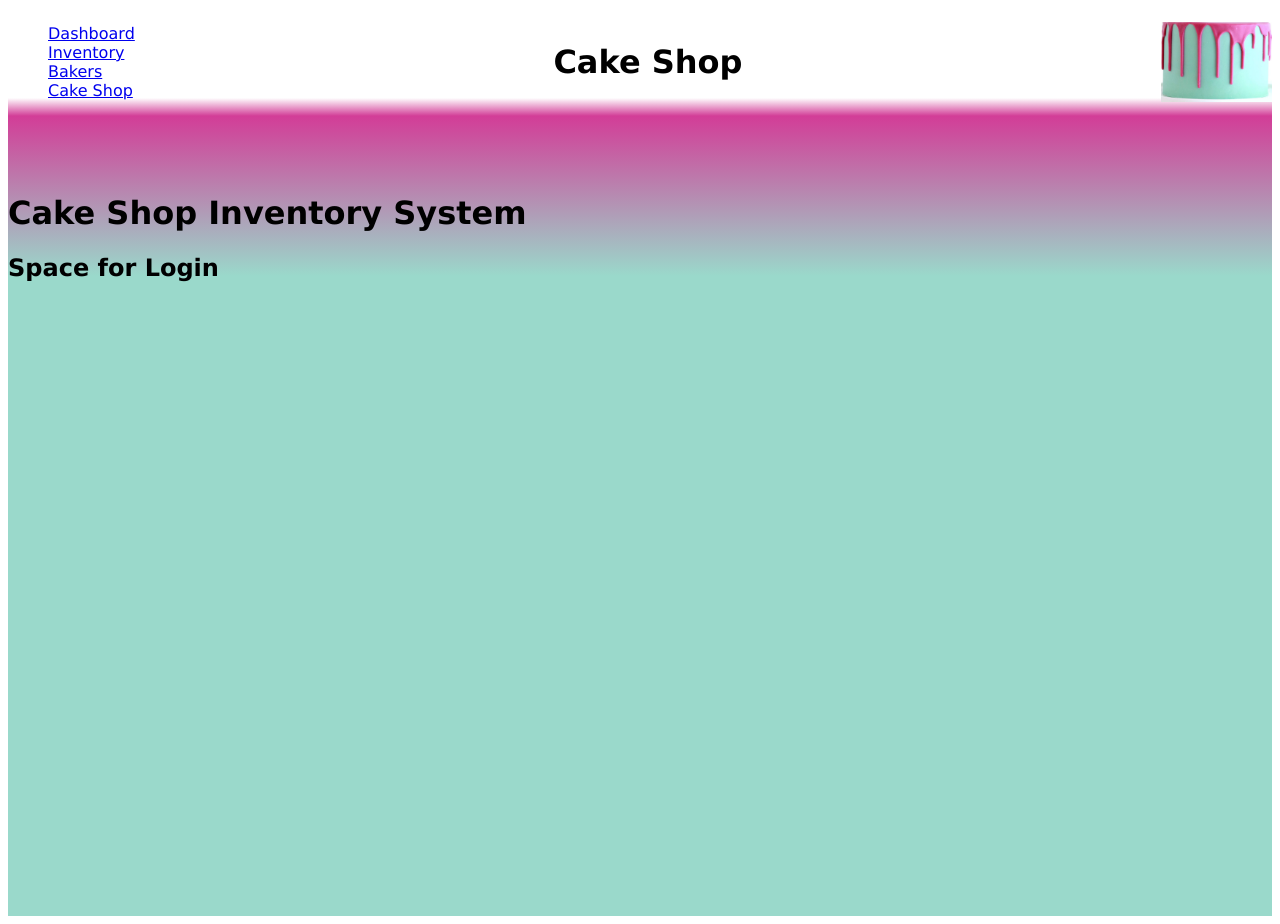
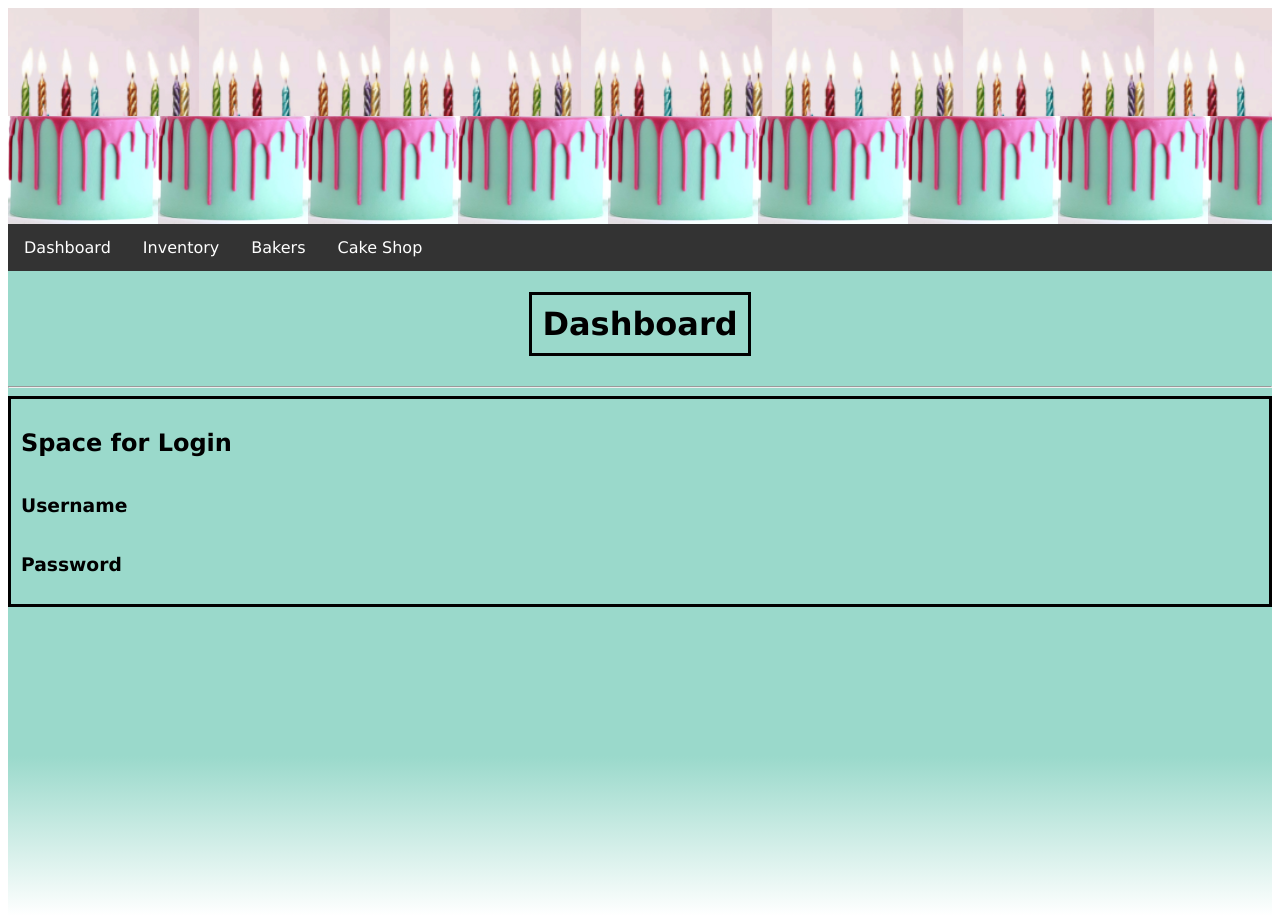
Before and after one commit to sjohns2020/let_them_eat_cake, a Flask app: page / in a window 1280 px wide. Run offline with Flask 2, Linux system fonts and the light colour scheme; data that the repository does not hold is empty.

Commit message:
Cakes done

```diff
--- a/console.py
+++ b/console.py
@@ -16,10 +16,12 @@ baker_repository.save(baker_2)
 
 baker_repository.select_all()
 
-cake_1 = Cake("Victoria Sponge", 10, 11, 23, baker_1, "Birthday Cake", True, 4, 6)
+cake_1 = Cake("Victoria Sponge", 10, 11, 23, baker_1, "Birthday Cake", True, 4, 4)
 cake_repository.save(cake_1)
 cake_2 = Cake("Chocolate Egg Cake", 5, 12, 22, baker_2, "Easter Cake", False, 10, 13)
 cake_repository.save(cake_2)
+cake_3 = Cake("Funfetti", 0, 20, 30, baker_1, "Easter Cake", True, 8, 4)
+cake_repository.save(cake_3)
 
 
 pdb.set_trace()
--- a/controllers/cakes_controller.py
+++ b/controllers/cakes_controller.py
@@ -15,10 +15,7 @@ def landing():
 @cakes_blueprint.route("/dashboard")
 def dashboard():
     cakes = cake_repository.select_all()
-    low_stock_cakes = []
-    for cake in cakes:
-        if cake.qty_on_hand < cake.par_level:
-            low_stock_cakes.append(cake)
+    low_stock_cakes = cake_repository.select_all_low_stock()
     return render_template("dashboard/index.html", all_cakes = cakes, low_stock_cakes = low_stock_cakes)
 
 
--- a/db/inventory_manager.sql
+++ b/db/inventory_manager.sql
@@ -1,4 +1,4 @@
-DROP TABLE IF EXISTS inventory;
+-- DROP TABLE IF EXISTS inventory;
 DROP TABLE IF EXISTS cakes;
 DROP TABLE IF EXISTS bakers;
 
@@ -14,8 +14,8 @@ CREATE TABLE cakes (
   id SERIAL PRIMARY KEY,
   full_name VARCHAR(255),
   qty_on_hand INT,
-  manufacture_cost FLOAT,
-  selling_price FLOAT,
+  manufacture_cost INT,
+  selling_price INT,
   baker_id INT NOT NULL REFERENCES bakers(id) ON DELETE CASCADE,
   category VARCHAR(255),
   vegetarian BOOLEAN,
--- a/repositories/cake_repository.py
+++ b/repositories/cake_repository.py
@@ -8,7 +8,7 @@ import repositories.baker_repository as baker_repository
 
 def save(cake):
     sql = "INSERT INTO cakes (full_name , qty_on_hand, manufacture_cost, selling_price, baker_id, category, vegetarian, daily_sales_forecast, par_level) VALUES (%s, %s, %s, %s, %s, %s, %s, %s, %s) RETURNING *"
-    values = [cake.full_name, cake.qty_on_hand, cake.manufacture_cost, cake.manufacture_cost, cake.baker.id, cake.category, cake.vegetarian, cake.daily_sales_forecast, cake.par_level]
+    values = [cake.full_name, cake.qty_on_hand, cake.manufacture_cost, cake.selling_price, cake.baker.id, cake.category, cake.vegetarian, cake.daily_sales_forecast, cake.par_level]
     results = run_sql(sql, values)
     id = results[0]['id']
     cake.id = id
@@ -19,6 +19,18 @@ def select_all():
     cakes = []
 
     sql = "SELECT * FROM cakes"
+    results = run_sql(sql)
+
+    for row in results:
+        baker = baker_repository.select(row['baker_id'])
+        cake = Cake (row['full_name'], row['qty_on_hand'], row['manufacture_cost'], row['manufacture_cost'], baker, row['category'], row['vegetarian'], row['daily_sales_forecast'], row['par_level'], row['id'] )
+        cakes.append(cake)
+    return cakes
+
+def select_all_low_stock():
+    cakes = []
+
+    sql = "select * from cakes where qty_on_hand < par_level"
     results = run_sql(sql)
 
     for row in results:
@@ -55,5 +67,4 @@ def delete(id):
 def update(cake):
     sql = "UPDATE cakes SET(full_name , qty_on_hand, manufacture_cost, selling_price, baker_id, category, vegetarian, daily_sales_forecast, par_level) = (%s, %s, %s, %s, %s, %s, %s, %s, %s) WHERE id = %s"
     values =  [cake.full_name, cake.qty_on_hand, cake.manufacture_cost, cake.selling_price, cake.baker.id, cake.category, cake.vegetarian, cake.daily_sales_forecast, cake.par_level, cake.id]
-    print(values)
     run_sql(sql, values)
--- a/static/css/style.css
+++ b/static/css/style.css
@@ -6,9 +6,42 @@ body header {
     display: flex;
     justify-content: space-between;
     align-items: center;
-    height: fit-content;
-    background-image: linear-gradient(white,white, white,  white, white,  white, rgba(205, 38, 139, 0.895));
+    height: 108px;
+    background-image: url("../images/heading_candles.png");
+    background-repeat: repeat;
+    background-size: contain;
 }
+
+#cakes-cakes {
+    background-image: url("../images/background1.png");
+    background-repeat: repeat;
+    background-size:contain;
+    height: 108px;
+}
+
+#nav-ul {
+    list-style-type: none;
+    margin: 0;
+    padding: 0;
+    overflow: hidden;
+    background-color: #333;
+}
+#nav-ul li {
+    float: left;
+}
+
+#nav-ul li a {
+    display: block;
+    color: white;
+    text-align: center;
+    padding: 14px 16px;
+    text-decoration: none;
+}
+#nav-ul li a:hover {
+    background-color: #111;
+}
+
+
 
 body header ul{
     list-style: none;
@@ -22,7 +55,7 @@ body header img {
 
 body main {
     background-image: url('images/background1.png');
-    background-image: linear-gradient(rgba(205, 38, 139, 0.895), rgb(154, 217, 203),  rgb(154, 217, 203),  rgb(154, 217, 203),  rgb(154, 217, 203),  rgb(154, 217, 203));
+    background-image: linear-gradient( rgb(154, 217, 203),  rgb(154, 217, 203),  rgb(154, 217, 203),  rgb(154, 217, 203),  rgb(154, 217, 203), white);
     height: 50em;
 }
 
@@ -33,10 +66,32 @@ body main {
 .table{
     border-collapse: collapse;
     width: 100%;
+    table-layout: auto;
 }
 
 #dashboard-table {
     width: 30%;
+}
+
+.page-title-div{
+    display: flex;
+    justify-content: center;
+    align-items: baseline;
+}
+.title-div {
+    display: flex;
+}
+.page-title {
+    border-style: solid;
+    padding: 10px;
+}
+.dashboard-login{
+    display: flex;
+    flex-direction: column;
+    justify-content: center;
+    align-items: baseline;
+    border-style: solid;
+    padding: 10px;
 }
 
 .table td, .table th{
@@ -46,7 +101,7 @@ body main {
 }
 
 .table tr:nth-child(even){background-color: #f2f2f2;}
-.table tr:nth-child(odd){background-color: #c9e6c7;}
+.table tr:nth-child(odd){background-color: rgb(255, 223, 228);}
 .table tr:hover {background-color: #fff;}
 
 
@@ -54,7 +109,7 @@ body main {
     padding-top: 12px;
     padding-bottom: 12px;
     text-align: left;
-    background-color: rgb(15, 196, 133);
+    background-color:  #1c4af2;
     color: white;
 }
 
--- a/templates/base.html
+++ b/templates/base.html
@@ -10,16 +10,21 @@
 </head>
 <body>
     <header>
-        <ul>
-            <li><a href="/dashboard">Dashboard</a></li>
-            <li><a href="/cakes">Inventory</a></li>
-            <li><a href="/bakers">Bakers</a></li>
-            <li><a href="/">Cake Shop</a></li>
-        </ul>
-        <h1>Cake Shop</h1>
-        <img href="/" src=" {{ url_for('static', filename='images/background1.png') }} " alt="logo">
+        <!-- <h1>Cake Shop</h1> -->
+        <!-- <img href="/" src=" {{ url_for('static', filename='images/background1.png') }} " alt="logo"> -->
     </header>
     <main>
+        <div id="cakes-cakes">
+        </div>
+        <nav>
+            <ul id="nav-ul">
+                <li><a href="/dashboard">Dashboard</a></li>
+                <li><a href="/cakes">Inventory</a></li>
+                <li><a href="/bakers">Bakers</a></li>
+                <li><a href="/">Cake Shop</a></li>
+            </ul>
+
+        </nav>
         {% block content %}
 
         {% endblock  %}
--- a/templates/cakes/edit.html
+++ b/templates/cakes/edit.html
@@ -49,7 +49,7 @@
 
         </td>
         <td>
-            <input class="small-input" type="text" name="vegetarian" value="{{ cake.vegetarian }}">
+            <input class="small-input" type="number" name="vegetarian" value="{{ cake.vegetarian }}">
 
         </td>
         <td>
--- a/templates/dashboard/index.html
+++ b/templates/dashboard/index.html
@@ -5,6 +5,8 @@
 <h1>Dashboard</h1>
 
 <h2>Out of stock items</h2>
+
+
 
 <table class="table" id="dashboard-table">
     <tr>
@@ -51,6 +53,9 @@
             <p class="dash"  name="par_level" >{{ cake.par_level }}</p>
 
         </td>
+        <td>
+            <p> {{ cake.profit_margin() }}</p>
+        </td>
     </tr>
     {% endfor %}
     </table>
--- a/templates/index.html
+++ b/templates/index.html
@@ -1,11 +1,19 @@
 {% extends 'base.html' %}
 
 {% block content %}
+<div class="page-title-div">
+<div class="title-div">
+    <h1 class="page-title">Dashboard</h1>
+</div>
+</div>
+<hr>
 
-<br><br><br>
-<h1>Cake Shop Inventory System</h1>
+<div class="dashboard-login">
+    <h2>Space for Login</h2>
+    <h3>Username</h3>
+    <h3>Password</h3>
 
-<h2>Space for Login</h2>
+</div>
 
 
 
```
Also changed, not shown: models/cake.py (+8 -5 lines), templates/cakes/edit_details.html (+4 -8 lines), templates/cakes/index.html (+20 -19 lines), static/images/Heading_candles.png (added), 3 other files.
